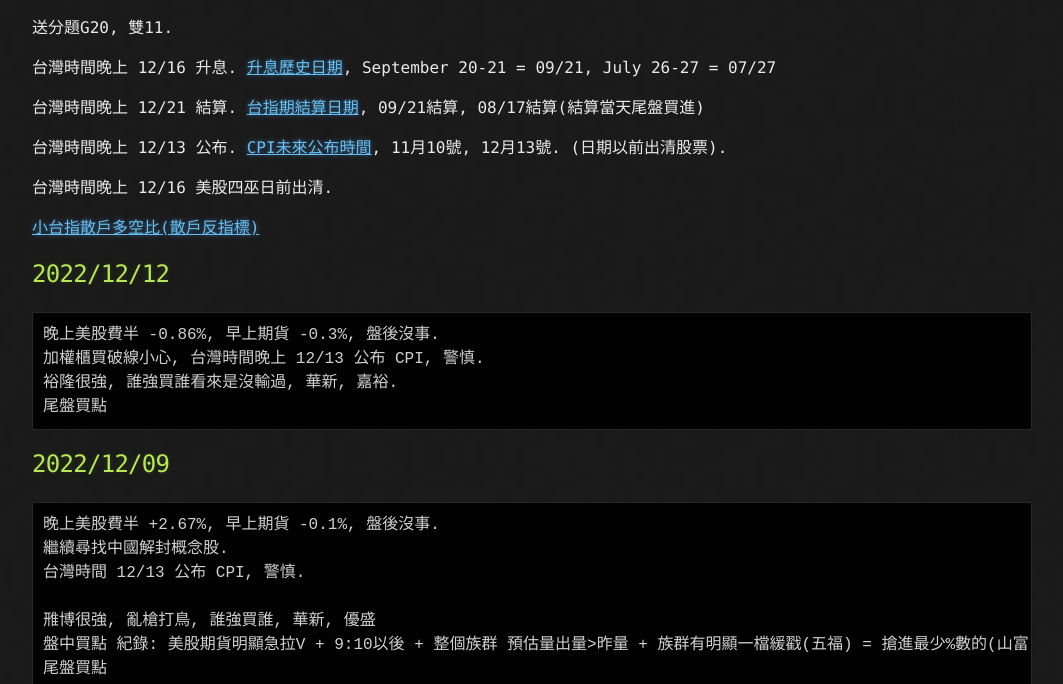
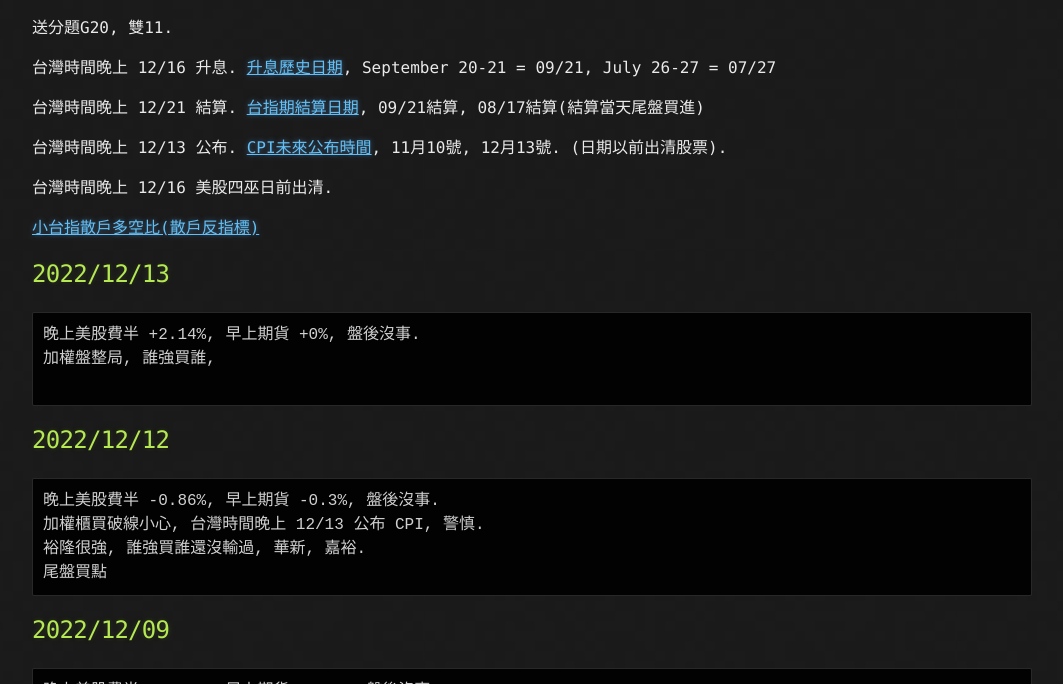
Before and after one commit to lepg5487/Stock_God, a Jekyll site: the page built from index.md, in a window 1280 px wide and 900 px high, scrolled down 282 px, cut to the strip 0-684 px from the top of the window. Shown: the whole strip, without its empty margins (108-1171 px from the left). Built offline with Jekyll 4.4.1, drawn with Linux system fonts in a browser that asks for light colours; our own code applies the rules of GitHub Pages for plain Markdown files.

Commit message:
Update index.md

````diff
--- a/index.md
+++ b/index.md
@@ -16,11 +16,18 @@ layout: testlayouts
 
 [小台指散戶多空比(散戶反指標)](https://www.macromicro.me/charts/20069/tw-mtx-long-to-short-ratio-of-individual-player)
 
+## 2022/12/13
+```
+晚上美股費半 +2.14%, 早上期貨 +0%, 盤後沒事.
+加權盤整局, 誰強買誰,
+
+```
+
 ## 2022/12/12
 ```
 晚上美股費半 -0.86%, 早上期貨 -0.3%, 盤後沒事.
 加權櫃買破線小心, 台灣時間晚上 12/13 公布 CPI, 警慎.
-裕隆很強, 誰強買誰看來是沒輸過, 華新, 嘉裕.
+裕隆很強, 誰強買誰還沒輸過, 華新, 嘉裕.
 尾盤買點
 ```
 
````
